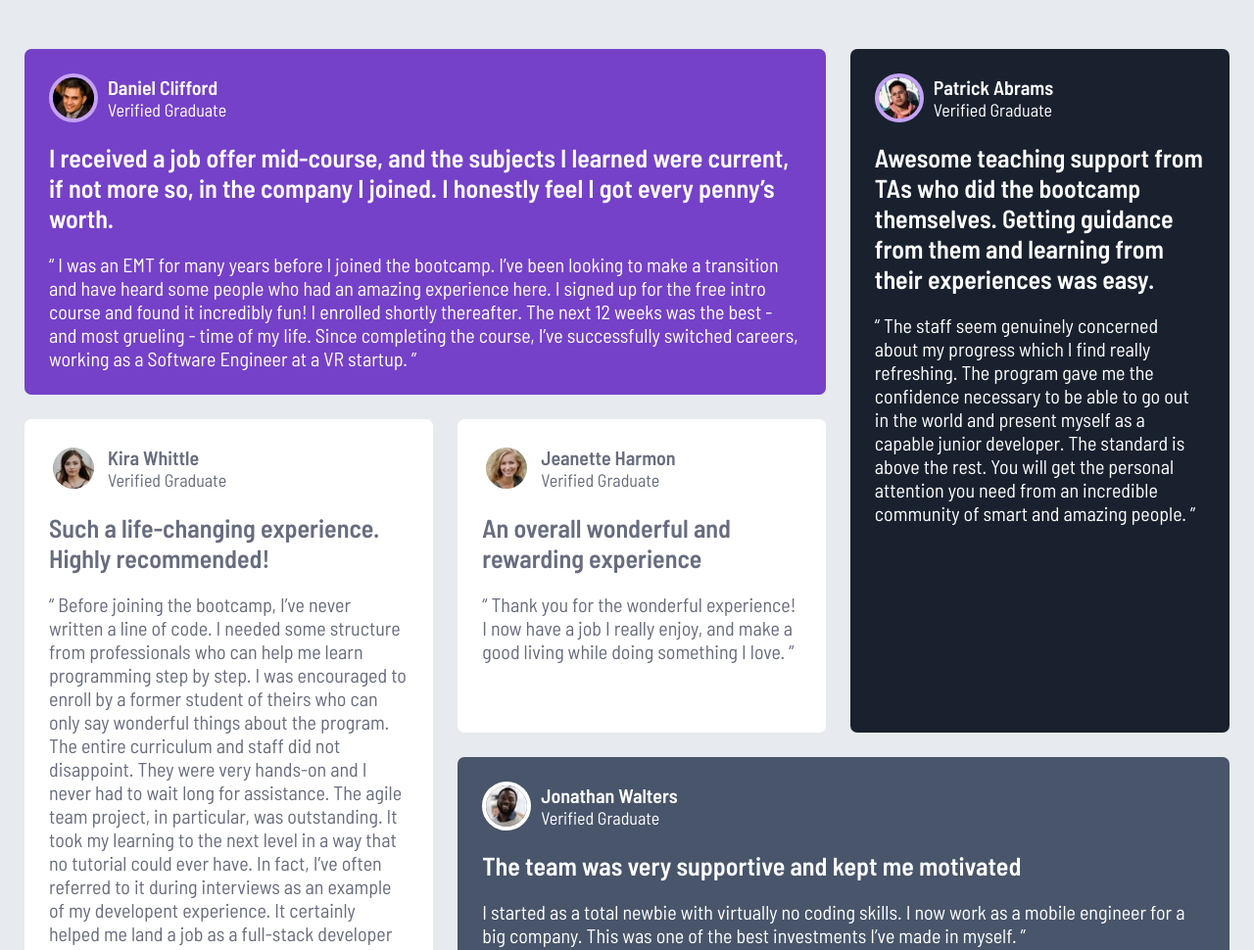
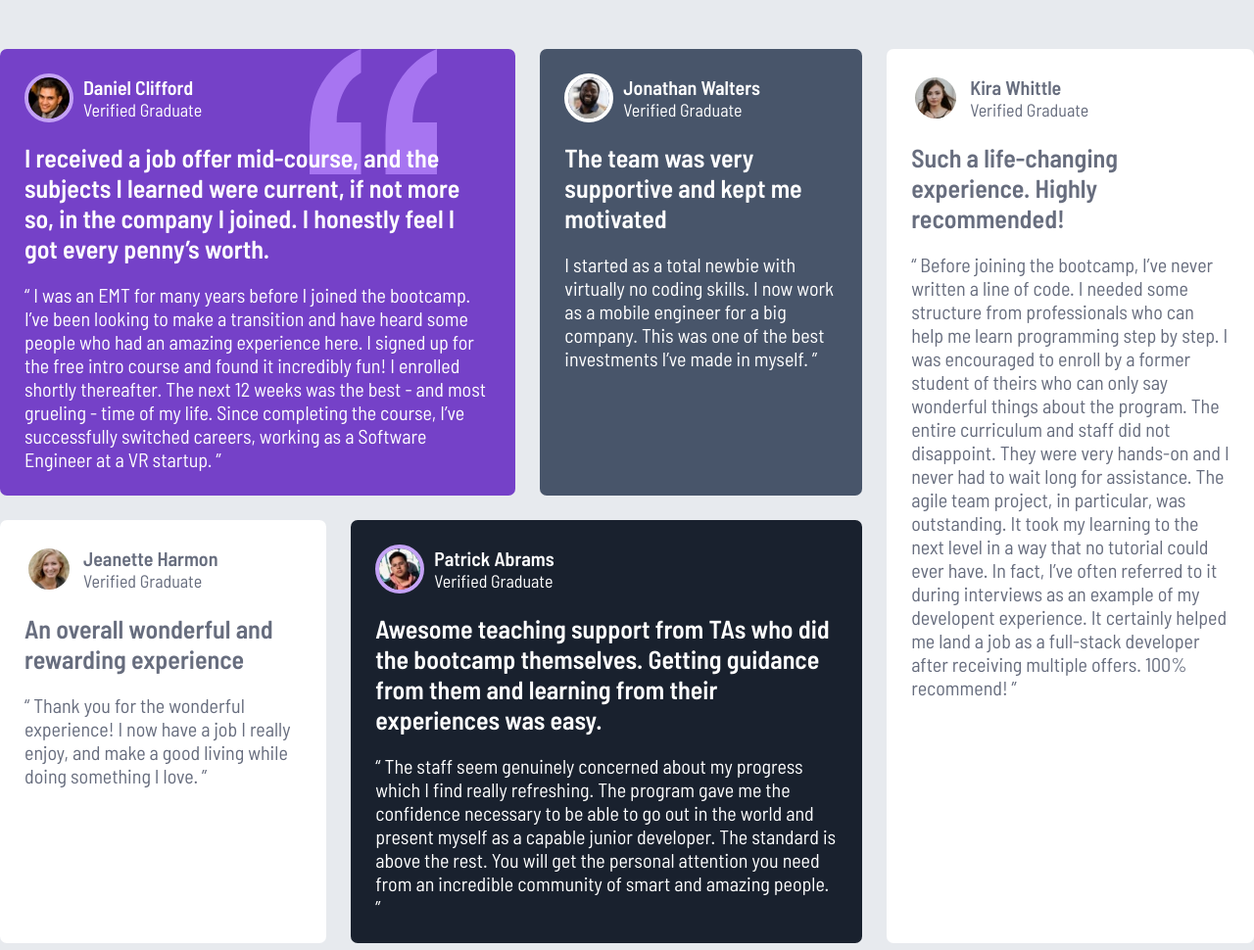
Before and after one commit to Vali3232/testimonials-grid-section-main, a plain HTML site: page index.html in a window 1280 px wide. Shown: the top 970 px of the page at 98% size. Drawn offline with Linux system fonts and the light colour scheme.

Commit message:
Final Commit

```diff
--- a/index.html
+++ b/index.html
@@ -15,11 +15,11 @@
 <body>
   <div class="testimonials">
     <article class="col1">
-      <div class="container">
-        <img src="images/image-daniel.jpg" alt="Daniel portrait">
-        <div class="title">
-          <h2>Daniel Clifford</h2>
-          <p class="subtitle">Verified Graduate</p>
+      <div class="container patern">
+          <img src="images/image-daniel.jpg" alt="Daniel portrait">
+          <div class="title">
+            <h2>Daniel Clifford</h2>
+            <p class="subtitle">Verified Graduate</p>
         </div>
       </div>
 
@@ -117,6 +117,12 @@
   <div class="attribution">
     Challenge by <a href="https://www.frontendmentor.io?ref=challenge" target="_blank">Frontend Mentor</a>.
     Coded by <a href="#">Dumau Vali</a>.
+
+    <p class="jig-saw">
+      <a href="https://jigsaw.w3.org/css-validator/check/referer">
+        <img style="border:0;width:88px;height:31px" src="https://jigsaw.w3.org/css-validator/images/vcss-blue" alt="CSS valid!">
+      </a>
+    </p>
   </div>
 </body>
 </html>
--- a/style.css
+++ b/style.css
@@ -15,11 +15,14 @@
     /* Sisez */
     --margin: 2.5rem;
     --margin-block: 5rem;
+    --margin-col1: 8rem;
+    --margin2-col1: 5rem;
     --padding: 2.5rem;
     --padding-block: 2rem;
     --gap: 1rem;
     --grid-gap: 2.5rem;
     --photo-whidth: 5rem;
+    --background-col1: 13rem;
 
     /* Font Sisez*/
     --h2: clamp(1.5rem, 1.143rem + 0.952vw, 2rem);
@@ -41,10 +44,17 @@ html{
 /* Testimonials*/
 
 .testimonials{
-    display: flex;
-    flex-direction: column;
+    display: grid;
+    grid-template-areas:
+            "col1"
+            "col2"
+            "col3"
+            "col4"
+            "col5";
     gap: var(--grid-gap);
-    margin: var(--margin-block) var(--margin);
+    align-items: center;
+    max-width: 30rem;
+    margin: var(--margin-block) auto;
 }
 
 .testimonials > * {
@@ -139,7 +149,7 @@ html{
 .attribution{
     text-align: center;
     font-size: var(--h3);
-    margin-inline: var(--margin);
+    margin: var(--margin);
     color: var(--neutral-400);
 }
 
@@ -153,40 +163,80 @@ html{
     text-decoration: underline;
 }
 
-/* Media Querys*/
-@media (min-width: 56rem) {
-
-
-
-    .testimonials{
-        display: grid;
-        grid-template-areas:
-        "col1 col1 col4"
-        "col5 col3 col4"
-        "col5 col2 col2";
-    }
-
-    .testimonials > * {
-
-    }
+.jig-saw{
+    padding-block-start: var(--padding);
+}
 
 .col1 {
         grid-area: col1;
-    }
+        }
 
     .col2 {
         grid-area: col2;
-    }
+        }
 
     .col3 {
         grid-area: col3;
-    }
+        }
 
     .col4 {
         grid-area: col4;
-    }
+        }
 
     .col5 {
         grid-area: col5;
+        }
+
+
+/* Media Querys*/
+
+@media (min-width: 48rem) {
+
+    .testimonials {
+        margin: var(--margin-block) auto;
+        align-items: stretch;
+        display: grid;
+        grid-template-areas:
+            "col1 col4"
+            "col3 col2"
+            "col5 col5";
+        max-width: 80%;
     }
 }
+
+@media (min-width: 58rem) {
+
+    .testimonials {
+        grid-template-areas:
+        "col1 col1 col2"
+        "col3 col4 col4"
+        "col5 col5 col5";
+    }
+
+    .col1{
+        background-image: url(images/bg-pattern-quotation.svg);
+        background-repeat: no-repeat;
+        background-position: top right var(--margin2-col1);
+        background-size: var(--background-col1);
+    }
+}
+
+@media (min-width: 80rem) {
+
+    .testimonials {
+        grid-template-areas:
+        "col1 col1 col2 col5"
+        "col3 col4 col4 col5";
+
+        max-width: 1500px;
+        margin: var(--margin-block) auto;
+    }
+
+    .col1{
+        background-image: url(images/bg-pattern-quotation.svg);
+        background-repeat: no-repeat;
+        background-position: top right var(--margin-col1);
+        background-size: var(--background-col1);
+    }
+
+}
```
